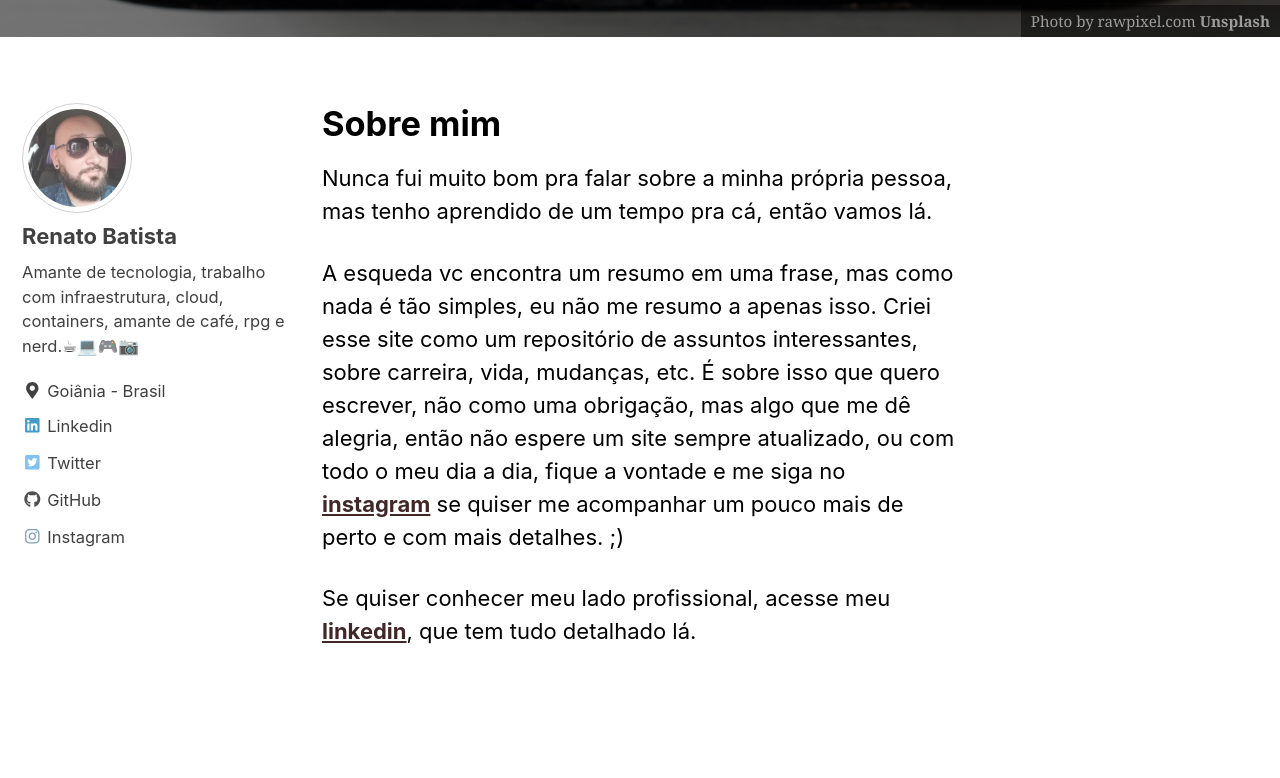
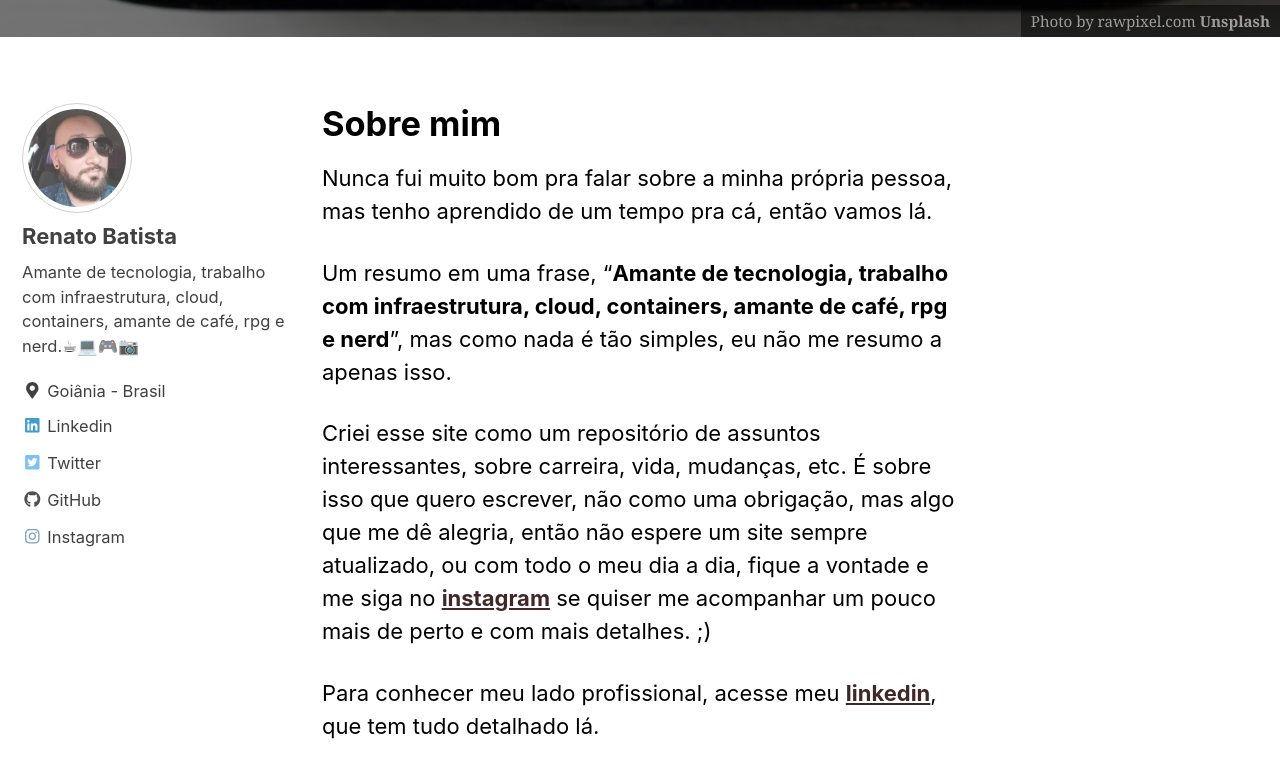
Before and after one commit to zenatuz/site, a Jekyll site: the page built from _pages/sobre.md, in a window 1280 px wide and 900 px high, scrolled down 383 px. Shown: the top 778 px of the window. Built offline with Jekyll 4.4.1, drawn with Linux system fonts in a browser that asks for light colours; cached includes are drawn as plain includes; nearby versions of some CDN libraries.

Commit message:
Atualizando informações

```diff
--- a/_pages/sobre.md
+++ b/_pages/sobre.md
@@ -13,6 +13,8 @@ header:
 # Sobre mim
 Nunca fui muito bom pra falar sobre a minha própria pessoa, mas tenho aprendido de um tempo pra cá, então vamos lá.
 
-A esqueda vc encontra um resumo em uma frase, mas como nada é tão simples, eu não me resumo a apenas isso. Criei esse site como um repositório de assuntos interessantes, sobre carreira, vida, mudanças, etc. É sobre isso que quero escrever, não como uma obrigação, mas algo que me dê alegria, então não espere um site sempre atualizado, ou com todo o meu dia a dia, fique a vontade e me siga no [**instagram**](https://instagram.com/zenatuz) se quiser me acompanhar um pouco mais de perto e com mais detalhes. ;)
+Um resumo em uma frase, "**Amante de tecnologia, trabalho com infraestrutura, cloud, containers, amante de café, rpg e nerd**", mas como nada é tão simples, eu não me resumo a apenas isso.
 
-Se quiser conhecer meu lado profissional, acesse meu [**linkedin**](https://linkedin.com/in/zenatuz), que tem tudo detalhado lá.
+Criei esse site como um repositório de assuntos interessantes, sobre carreira, vida, mudanças, etc. É sobre isso que quero escrever, não como uma obrigação, mas algo que me dê alegria, então não espere um site sempre atualizado, ou com todo o meu dia a dia, fique a vontade e me siga no [**instagram**](https://instagram.com/zenatuz) se quiser me acompanhar um pouco mais de perto e com mais detalhes. ;)
+
+Para conhecer meu lado profissional, acesse meu [**linkedin**](https://linkedin.com/in/zenatuz), que tem tudo detalhado lá.
```
